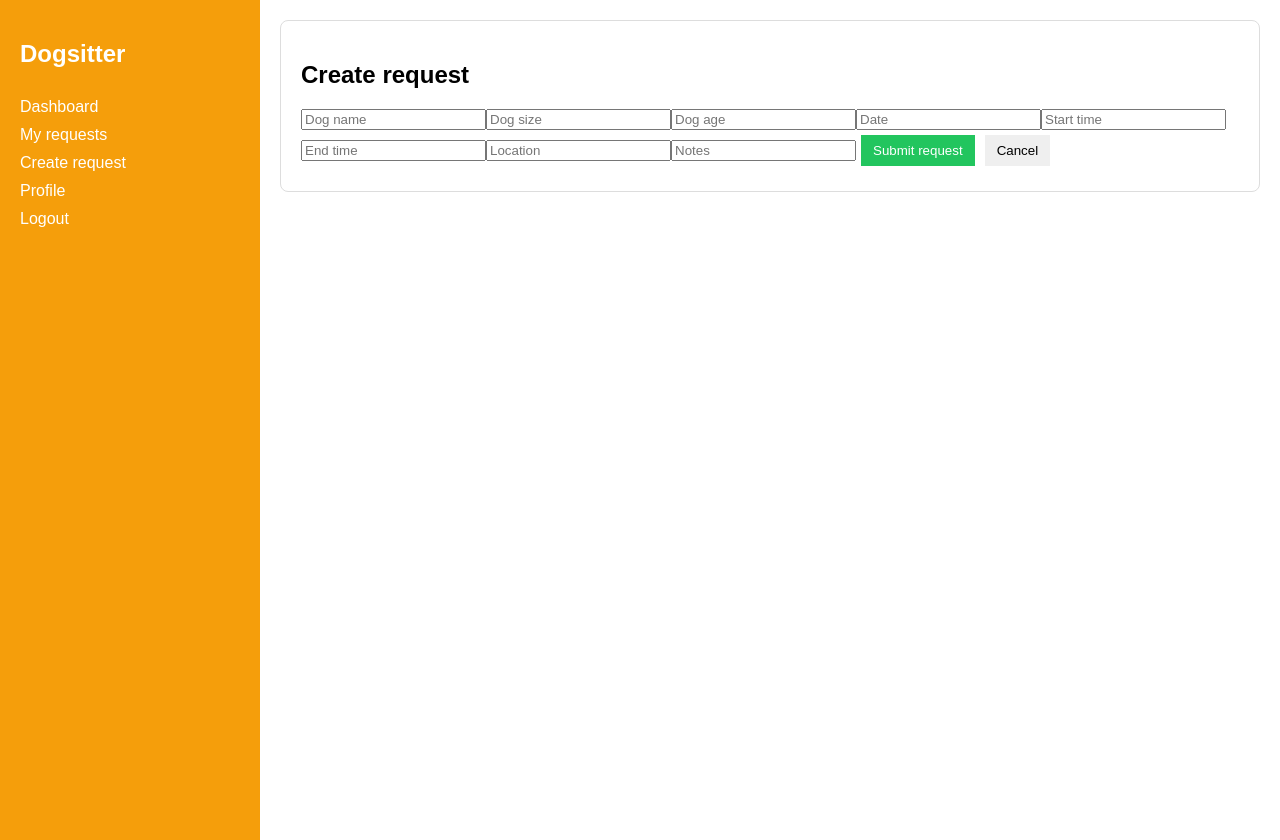
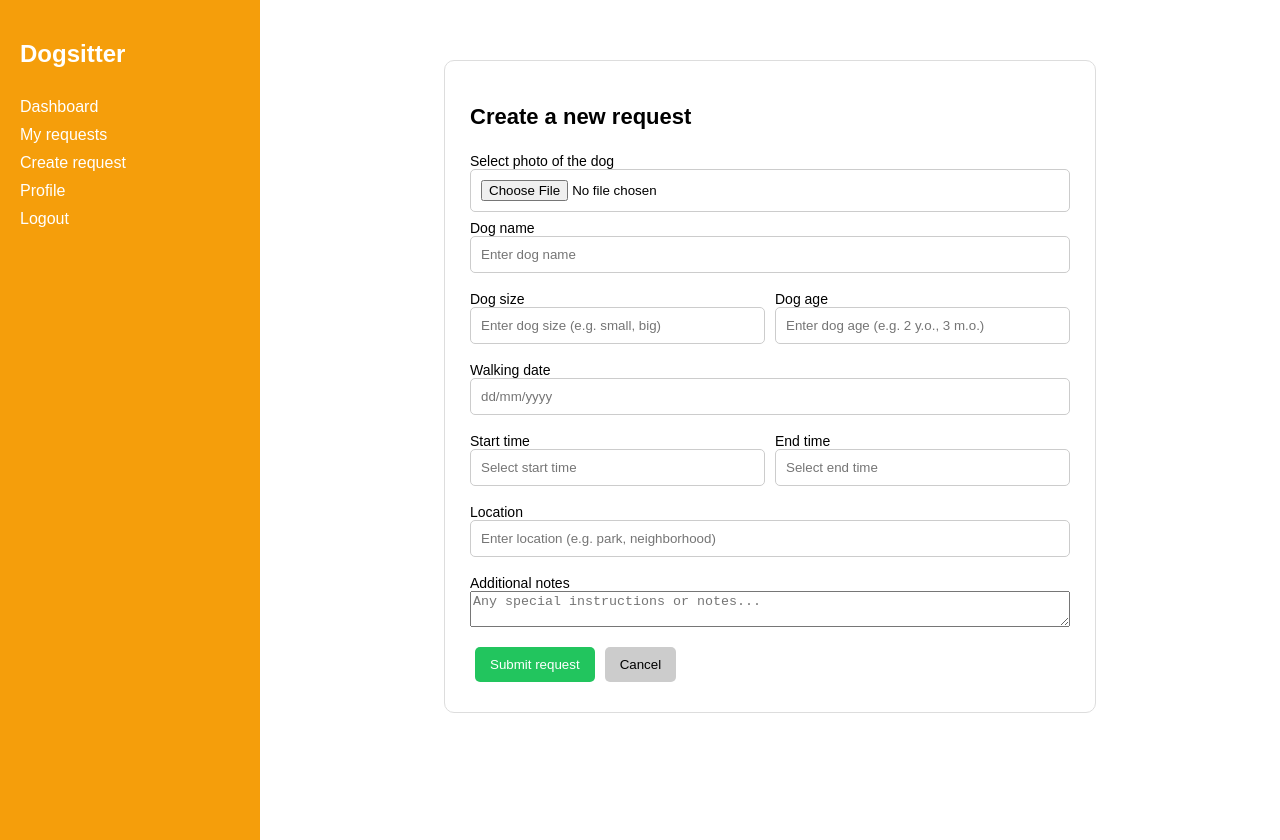
Before and after one commit to Thibaultdarmancier/dogsitter-frontend, a Next.js app: page /create-request in a window 1280 px wide. Built offline with nearby package versions, Linux system fonts and the light colour scheme.

Commit message:
update frontend

```diff
--- a/app/create-request/page.tsx
+++ b/app/create-request/page.tsx
@@ -1,52 +1,161 @@
 "use client";
+
 import { useState } from "react";
 import { API } from "../../lib/api";
 
 export default function CreateRequest() {
-  const [form, setForm] = useState<any>({});
+  const [form, setForm] = useState<any>({
+    dogName: "",
+    dogSize: "",
+    dogAge: "",
+    date: "",
+    startTime: "",
+    endTime: "",
+    location: "",
+    notes: "",
+  });
 
+  const [image, setImage] = useState<any>(null);
+  const [preview, setPreview] = useState<string | null>(null);
   const [confirm, setConfirm] = useState(false);
 
-  const submit = () => {
+  // 📷 upload image
+  const handleImage = (e: any) => {
+    const file = e.target.files[0];
+    setImage(file);
+    setPreview(URL.createObjectURL(file));
+  };
+
+  // 🟢 submit (go to confirm)
+  const handleSubmit = () => {
     setConfirm(true);
   };
 
-  const confirmSubmit = async () => {
+  // ✅ confirm
+  const handleConfirm = async () => {
     await API.post("/request", form);
-    alert("Created");
+    alert("Request created!");
     setConfirm(false);
   };
 
+  // 🔁 CONFIRM SCREEN (comme SRS)
   if (confirm) {
     return (
-      <div className="card">
-        <h2>Confirm request</h2>
-        <p>{form.dogName}</p>
-        <button className="btn-green" onClick={confirmSubmit}>
+      <div className="form-wrapper">
+        <div className="form-card">
+          <h2>Create a new request</h2>
+
+          {preview && <img src={preview} className="preview-img" />}
+
+          <p><b>{form.dogName}</b></p>
+          <p>Date: {form.date}</p>
+          <p>Time: {form.startTime} - {form.endTime}</p>
+          <p>Location: {form.location}</p>
+          <p>Notes: {form.notes}</p>
+
+          <button className="btn-green" onClick={handleConfirm}>
             Confirm
           </button>
-        <button onClick={() => setConfirm(false)}>Back</button>
+          <button className="btn-gray" onClick={() => setConfirm(false)}>
+            Back
+          </button>
+        </div>
       </div>
     );
   }
 
+// 🧾 FORM
 return (
-    <div className="card">
-      <h2>Create request</h2>
+  <div className="form-wrapper">
+    <div className="form-card">
+      <h2 className="form-title">Create a new request</h2>
 
-      <input placeholder="Dog name" onChange={(e)=>setForm({...form,dogName:e.target.value})}/>
-      <input placeholder="Dog size" onChange={(e)=>setForm({...form,dogSize:e.target.value})}/>
-      <input placeholder="Dog age" onChange={(e)=>setForm({...form,dogAge:e.target.value})}/>
-      <input placeholder="Date" onChange={(e)=>setForm({...form,date:e.target.value})}/>
-      <input placeholder="Start time" onChange={(e)=>setForm({...form,timeStart:e.target.value})}/>
-      <input placeholder="End time" onChange={(e)=>setForm({...form,timeEnd:e.target.value})}/>
-      <input placeholder="Location" onChange={(e)=>setForm({...form,location:e.target.value})}/>
-      <input placeholder="Notes" onChange={(e)=>setForm({...form,note:e.target.value})}/>
+      {/* Upload */}
+      <div className="form-group form-full">
+        <label className="form-label">Select photo of the dog</label>
+        <input type="file" onChange={handleImage} />
+      </div>
 
-      <button className="btn-green" onClick={submit}>
+      {preview && <img src={preview} className="preview-img" />}
+
+      <div className="form-grid">
+
+        <div className="form-group form-full">
+          <label className="form-label">Dog name</label>
+          <input
+            placeholder="Enter dog name"
+            onChange={(e) => setForm({ ...form, dogName: e.target.value })}
+          />
+        </div>
+
+        <div className="form-group">
+          <label className="form-label">Dog size</label>
+          <input
+            placeholder="Enter dog size (e.g. small, big)"
+            onChange={(e) => setForm({ ...form, dogSize: e.target.value })}
+          />
+        </div>
+
+        <div className="form-group">
+          <label className="form-label">Dog age</label>
+          <input
+            placeholder="Enter dog age (e.g. 2 y.o., 3 m.o.)"
+            onChange={(e) => setForm({ ...form, dogAge: e.target.value })}
+          />
+        </div>
+
+        <div className="form-group form-full">
+          <label className="form-label">Walking date</label>
+          <input
+            placeholder="dd/mm/yyyy"
+            onChange={(e) => setForm({ ...form, date: e.target.value })}
+          />
+        </div>
+
+        <div className="form-group">
+          <label className="form-label">Start time</label>
+          <input
+            placeholder="Select start time"
+            onChange={(e) => setForm({ ...form, startTime: e.target.value })}
+          />
+        </div>
+
+        <div className="form-group">
+          <label className="form-label">End time</label>
+          <input
+            placeholder="Select end time"
+            onChange={(e) => setForm({ ...form, endTime: e.target.value })}
+          />
+        </div>
+
+        <div className="form-group form-full">
+          <label className="form-label">Location</label>
+          <input
+            placeholder="Enter location (e.g. park, neighborhood)"
+            onChange={(e) => setForm({ ...form, location: e.target.value })}
+          />
+        </div>
+
+        <div className="form-group form-full">
+          <label className="form-label">Additional notes</label>
+          <textarea
+            placeholder="Any special instructions or notes..."
+            onChange={(e) => setForm({ ...form, notes: e.target.value })}
+          />
+        </div>
+
+      </div>
+
+      <div style={{ marginTop: "15px" }}>
+        <button className="btn-green" onClick={handleSubmit}>
           Submit request
         </button>
-      <button>Cancel</button>
+
+        <button className="btn-gray">
+          Cancel
+        </button>
+      </div>
+    </div>
   </div>
 );
 }
--- a/app/globals.css
+++ b/app/globals.css
@@ -54,3 +54,80 @@ button {
   background: #ef4444;
   color: white;
 }
+
+.form-wrapper {
+  display: flex;
+  justify-content: center;
+  margin-top: 40px;
+}
+
+.form-card {
+  background: white;
+  padding: 25px;
+  border-radius: 10px;
+  width: 600px;
+  border: 1px solid #ddd;
+}
+
+.form-title {
+  font-size: 22px;
+  margin-bottom: 15px;
+}
+
+.form-grid {
+  display: grid;
+  grid-template-columns: 1fr 1fr;
+  gap: 10px;
+}
+
+.form-full {
+  grid-column: span 2;
+}
+
+input {
+  padding: 10px;
+  border: 1px solid #ccc;
+  border-radius: 5px;
+}
+
+button {
+  padding: 10px 15px;
+  border-radius: 5px;
+  border: none;
+  cursor: pointer;
+}
+
+.btn-green {
+  background: #22c55e;
+  color: white;
+}
+
+.btn-gray {
+  background: #ccc;
+}
+
+.preview-img {
+  width: 200px;
+  border-radius: 10px;
+  margin-top: 10px;
+}
+.form-label {
+  font-size: 14px;
+  margin-top: 8px;
+  display: block;
+}
+
+.form-group {
+  display: flex;
+  flex-direction: column;
+}
+
+.form-grid {
+  display: grid;
+  grid-template-columns: 1fr 1fr;
+  gap: 10px;
+}
+
+.form-full {
+  grid-column: span 2;
+}
```
Lines whose indentation alone changed are shown as unchanged.
